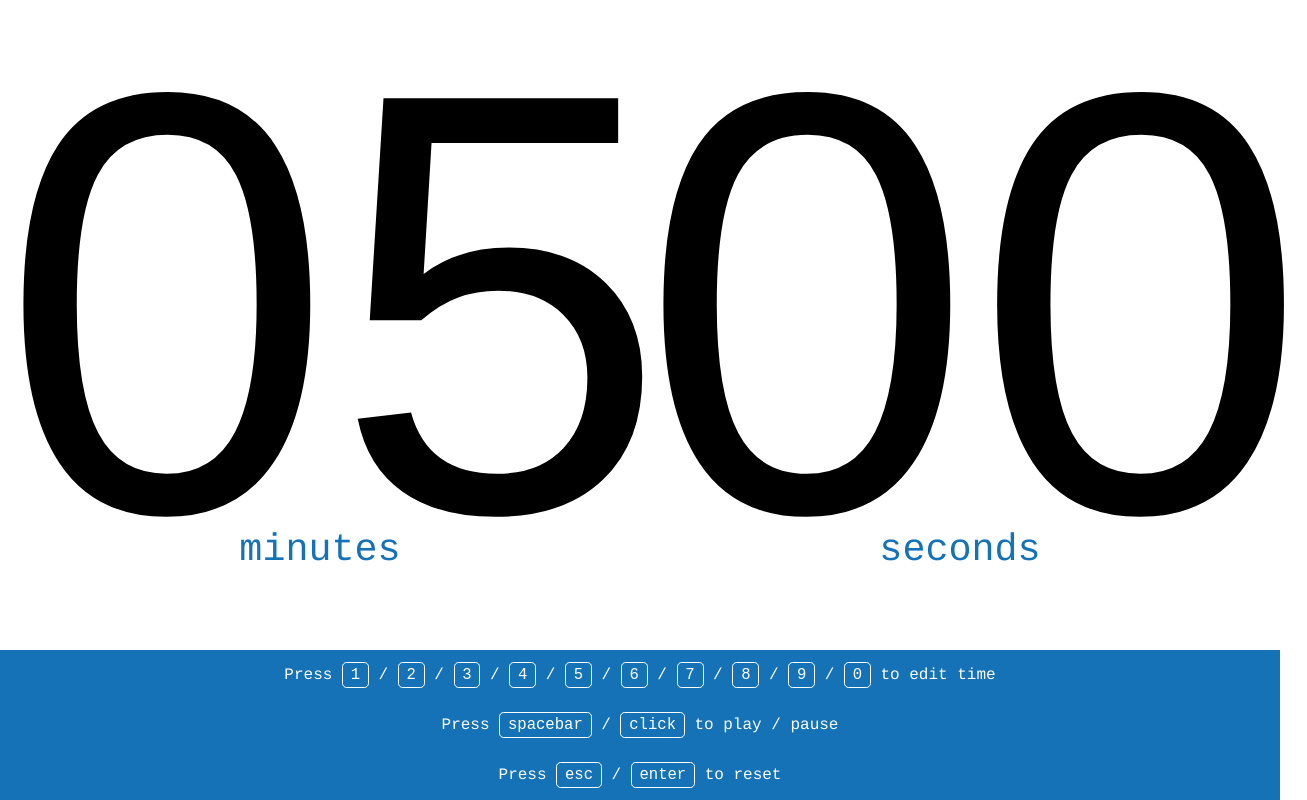
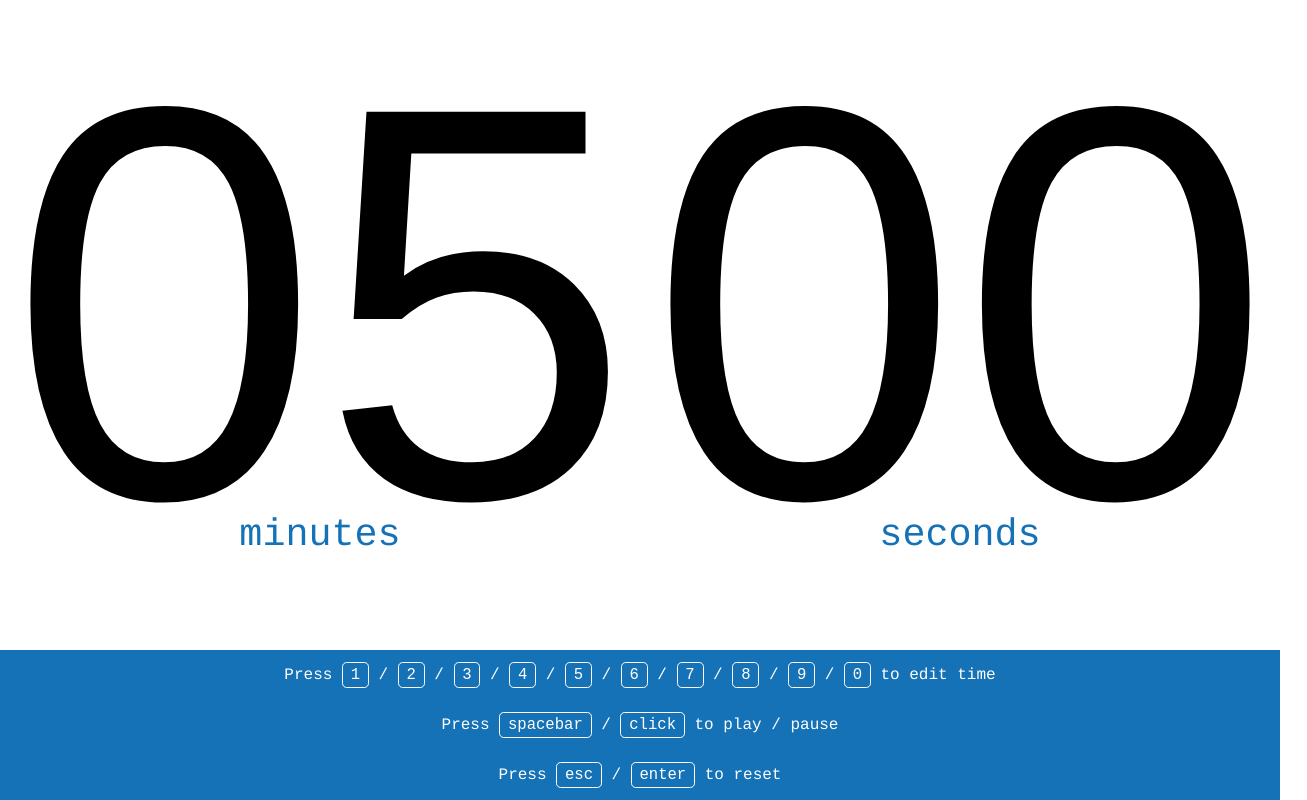
Before and after one commit to SingaporeCSS/bey-timer, a website: page index.html in a window 1280 px wide. Shown: the whole page, 1307 px wide, since content can reach past the window. Drawn offline with Linux system fonts and the light colour scheme; a web font is replaced by a local one.

Commit message:
Tweak clock digit font size

```diff
--- a/scss/styles.scss
+++ b/scss/styles.scss
@@ -90,7 +90,7 @@ progress::-moz-progress-bar {
 
 .clock {
   font-family: $special-font;
-  font-size: 75vh;
+  font-size: 70vh;
   line-height: 0.75;
 }
 
```
Also changed, not shown: styles.css.
